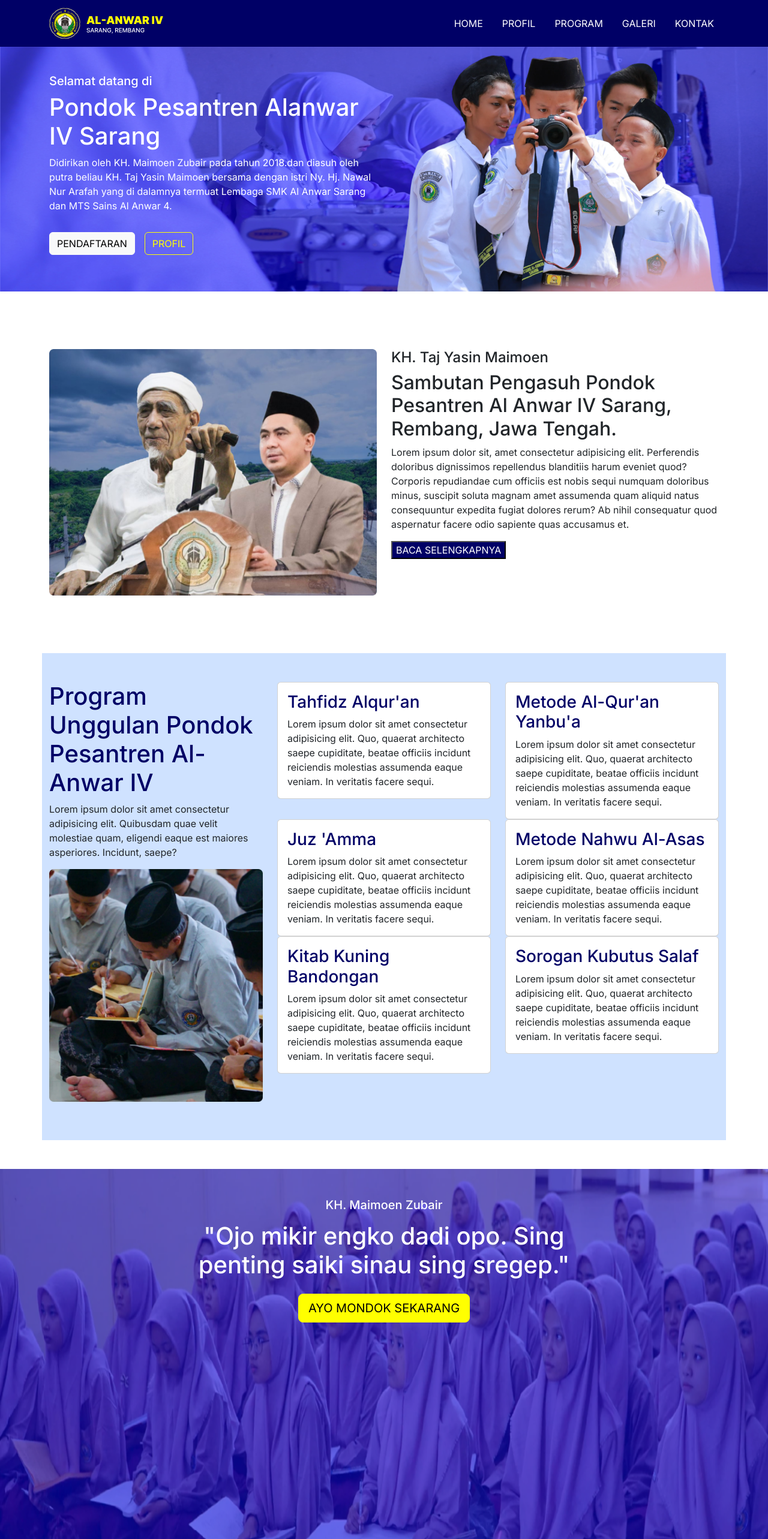
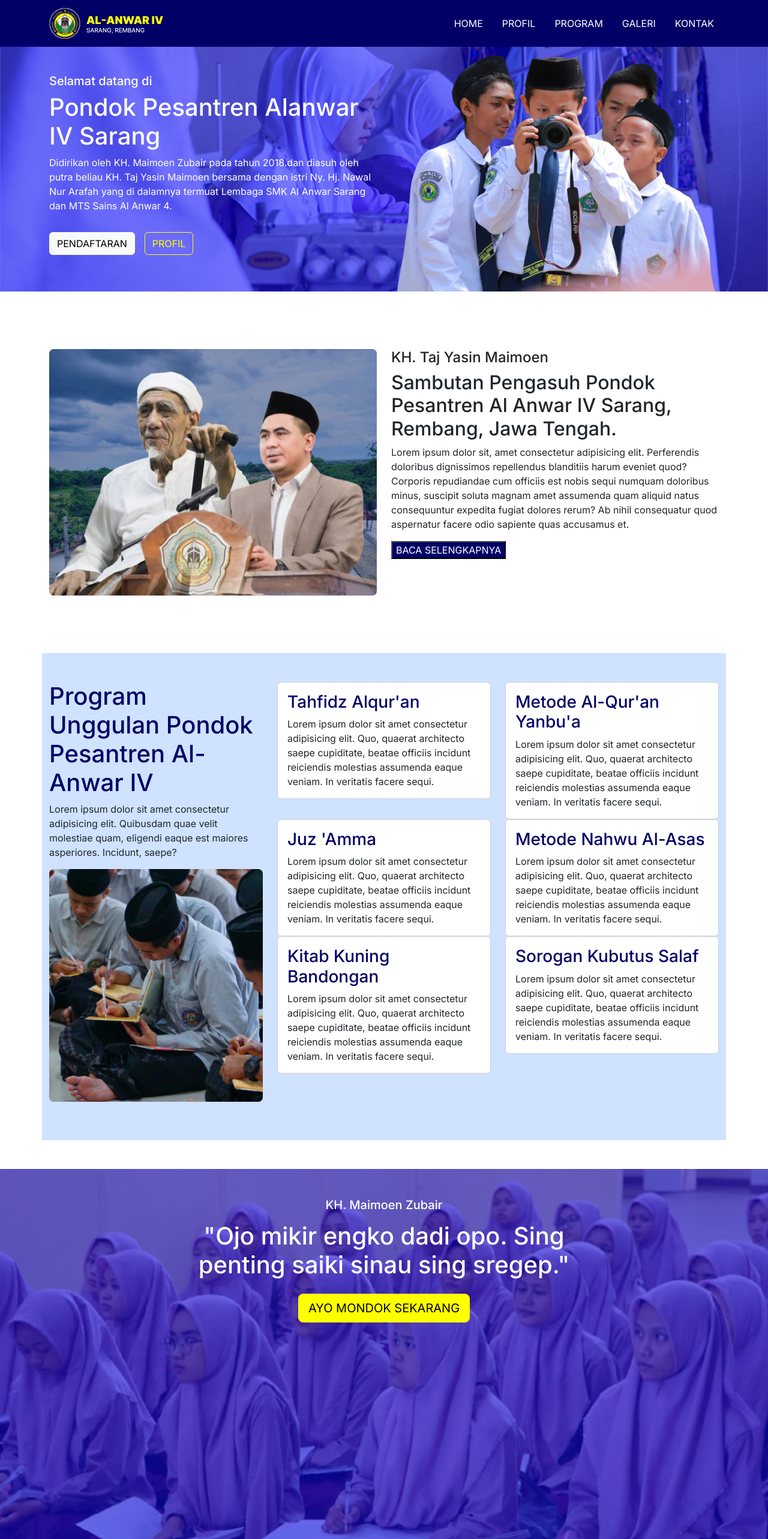
Before and after one commit to jabir019/alanwar4, a React (Vite) app: page / in a window 1280 px wide. Shown: the top 2566 px of the page at 60% size. Built offline with nearby package versions, Linux system fonts and the light colour scheme; no server answers.

Commit message:
update layout+navlink

```diff
--- a/src/components/Footer.jsx
+++ b/src/components/Footer.jsx
@@ -9,7 +9,7 @@ export default function Footer() {
       <footer className="section-hero mt-5">
         <div className="container h-100">
           <div className="row  h-100 align-items-center justify-items-center">
-            <div className="col-6 ">
+            <div className="col-6">
               <h2 className="text-white text-start ">
                 Mewujudkan santri yang berakhlakul karimah, religius dan
                 berwawasan intelektual.
@@ -41,7 +41,11 @@ export default function Footer() {
           </div>
         </div>
         <div className="bg overlay-bg"></div>
-        <img src={anakhormat} className="bg img-bg " alt="anakhormat" />
+        <img
+          src={anakhormat}
+          className="object-fit-cover bg img-bg "
+          alt="anakhormat"
+        />
 
         <div className="bg-primary text-center m-0 ">
           <div className="container">
--- a/src/components/Navbar.jsx
+++ b/src/components/Navbar.jsx
@@ -5,9 +5,9 @@ export default function Navbar() {
     <>
       <nav className="navbar navbar-expand-lg bg-primary">
         <div className="container">
-          <a className="navbar-brand" href="#">
+          <NavLink to={"/"} className="navbar-brand">
             <img src={logo} alt="logo" />
-          </a>
+          </NavLink>
           <button
             className="navbar-toggler"
             type="button"
--- a/src/layouts/SectionAdmin.jsx
+++ b/src/layouts/SectionAdmin.jsx
@@ -53,10 +53,6 @@ export default function SectionAdmin() {
           </div>
         </div>
       </div>
-
-      <footer className="bg-primary text-center">
-        <p className="text-white">Created by Jabir</p>
-      </footer>
     </>
   );
 }
--- a/src/layouts/SectionHero.jsx
+++ b/src/layouts/SectionHero.jsx
@@ -1,3 +1,4 @@
+import { NavLink } from "react-router-dom";
 import foto from "../assets/background-1.png";
 import background from "../assets/bacground.png";
 
@@ -8,7 +9,11 @@ export default function SectionHero() {
         <div className="container">
           {/* bacground & overlay */}
           <div className="bg overlay-bg"></div>
-          <img src={background} className="bg img-bg" alt="blur" />
+          <img
+            src={background}
+            className="bg img-bg object-fit-cover"
+            alt="blur"
+          />
 
           <div className="row">
             <div className="col-md-6 col-12 text-white align-self-center">
@@ -20,16 +25,21 @@ export default function SectionHero() {
                 Hj. Nawal Nur Arafah yang di dalamnya termuat Lembaga SMK Al
                 Anwar Sarang dan MTS Sains Al Anwar 4.
               </p>
-              <button type="button" className="btn btn-light btn-mb">
+              <NavLink
+                to={"/pendaftaran"}
+                type="button"
+                className="btn btn-light btn-mb"
+              >
                 PENDAFTARAN
-              </button>
+              </NavLink>
 
-              <button
+              <NavLink
+                to={"/profil"}
                 type="button"
                 className="btn btn-outline-warning  btn-mb m-3 "
               >
                 PROFIL
-              </button>
+              </NavLink>
             </div>
             <div className="col-md-6 col-12 align-self-end">
               <img className="w-100" src={foto} alt="foto" />
--- a/src/layouts/SectionQuote.jsx
+++ b/src/layouts/SectionQuote.jsx
@@ -20,7 +20,11 @@ export default function SectionQuote() {
         </div>
 
         <div className="bg overlay-bg"></div>
-        <img src={cahngaji} className="bg img-bg" alt="cahngaji" />
+        <img
+          src={cahngaji}
+          className="object-fit-cover bg img-bg"
+          alt="cahngaji"
+        />
       </section>
     </>
   );
```
